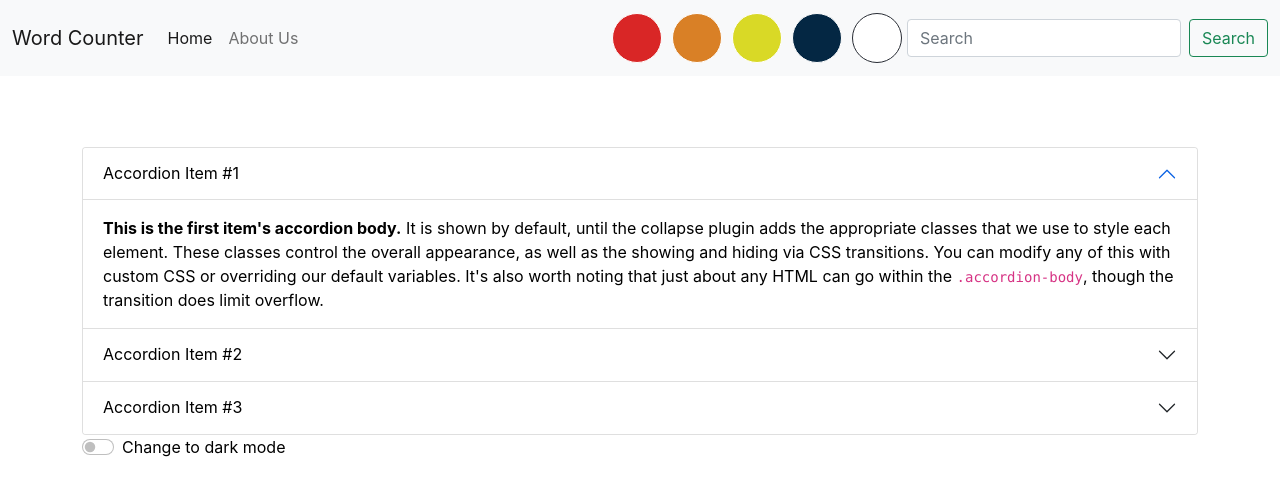
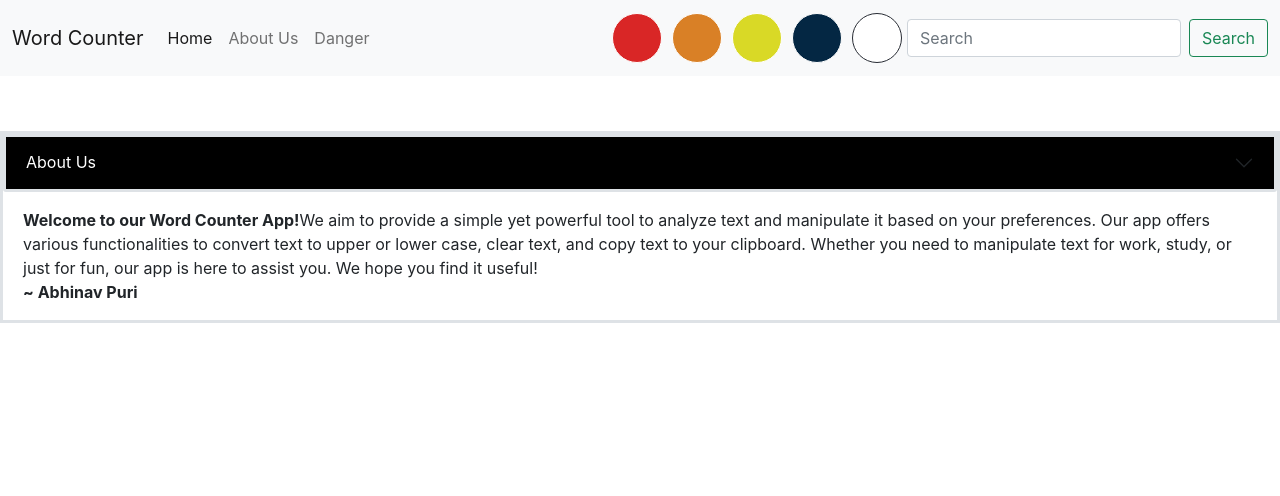
Before and after one commit to gem-abhinavpuri/react_app, a React (Create React App) app in the folder my-app/: page /about in a window 1280 px wide. Shown: the top 496 px of the page. Built offline with nearby package versions, Linux system fonts and the light colour scheme.

Commit message:
video 16 - ex

```diff
--- a/my-app/src/App.js
+++ b/my-app/src/App.js
@@ -7,6 +7,7 @@ import { BrowserRouter, Routes, Route } from "react-router-dom";
 //  https://reactrouter.com/en/main/routers/picking-a-router
 
 import React, { useState } from "react";
+import AlertWithAudio from "./components/AlertWithAudio";
 
 function App() {
   const [mode, setMode] = useState("light");
@@ -85,7 +86,8 @@ function App() {
             />
           }
         />
-        <Route exact path="/about" element={<AboutUs />} />
+        <Route exact path="/about" element={<AboutUs mode = {mode}/>} />
+        <Route exact path="/danger" element={<AlertWithAudio />} />
       </Routes>
     </BrowserRouter>
   );
--- a/my-app/src/components/AboutUs.js
+++ b/my-app/src/components/AboutUs.js
@@ -1,138 +1,47 @@
-import React, { useState } from "react";
+import React from "react";
 
-export default function AboutUs() {
-  const [myStyle, setMyStyle] = useState({
-    color: "black",
-    backgroundColor: "white",
-  });
-  const [btnText, setBtnText] = useState("Change to dark mode");
-
-  const toggleStyle = () => {
-    if (myStyle.color === "black") {
-      setMyStyle({
-        color: "white",
-        backgroundColor: "black",
-      });
-      setBtnText("Change to light mode");
-    } else {
-      setMyStyle({
-        color: "black",
-        backgroundColor: "white",
-      });
-      setBtnText("Change to dark mode");
-    }
-  };
+export default function AboutUs(props) {
   return (
-    <div className="container my-3" style={myStyle}>
-      <div className="accordion" id="accordionExample">
-        <div className="accordion-item">
-          <h2 className="accordion-header" id="headingOne">
+    <div className="accordion accordion-flush" id="accordionFlushExample">
+      <div className="accordion-item border border-3">
+        <h2 className="accordion-header" id="flush-headingOne" >
           <button
-              className="accordion-button"
+          style={{
+            backgroundColor: props.mode === "light" ? "black" : "white",
+            color: props.mode === "light" ? "white" : "black",
+          }}
+            className="accordion-button bg-{} collapsed border border-3"
             type="button"
             data-bs-toggle="collapse"
-              data-bs-target="#collapseOne"
-              aria-expanded="true"
-              aria-controls="collapseOne"
-              style={myStyle}
+            data-bs-target="#flush-collapseOne"
+            aria-expanded="false"
+            aria-controls="flush-collapseOne"
           >
-              Accordion Item #1
+            About Us
           </button>
         </h2>
         <div
-            id="collapseOne"
+          id="flush-collapseOne"
           className="accordion-collapse collapse show"
-            aria-labelledby="headingOne"
-            data-bs-parent="#accordionExample"
+          aria-labelledby="flush-headingOne"
+          data-bs-parent="#accordionFlushExample"
+
         >
-            <div className="accordion-body" style={myStyle}>
-              <strong>This is the first item's accordion body.</strong> It is
-              shown by default, until the collapse plugin adds the appropriate
-              classes that we use to style each element. These classes control
-              the overall appearance, as well as the showing and hiding via CSS
-              transitions. You can modify any of this with custom CSS or
-              overriding our default variables. It's also worth noting that just
-              about any HTML can go within the <code>.accordion-body</code>,
-              though the transition does limit overflow.
-            </div>
-          </div>
-        </div>
-        <div className="accordion-item">
-          <h2 className="accordion-header" id="headingTwo">
-            <button
-              className="accordion-button collapsed"
-              type="button"
-              data-bs-toggle="collapse"
-              data-bs-target="#collapseTwo"
-              aria-expanded="false"
-              aria-controls="collapseTwo"
-              style={myStyle}
+          <div
+            className="accordion-body"
           >
-              Accordion Item #2
-            </button>
-          </h2>
-          <div
-            id="collapseTwo"
-            className="accordion-collapse collapse"
-            aria-labelledby="headingTwo"
-            data-bs-parent="#accordionExample"
-          >
-            <div className="accordion-body" style={myStyle}>
-              <strong>This is the second item's accordion body.</strong> It is
-              hidden by default, until the collapse plugin adds the appropriate
-              classes that we use to style each element. These classes control
-              the overall appearance, as well as the showing and hiding via CSS
-              transitions. You can modify any of this with custom CSS or
-              overriding our default variables. It's also worth noting that just
-              about any HTML can go within the <code>.accordion-body</code>,
-              though the transition does limit overflow.
-            </div>
-          </div>
-        </div>
-        <div className="accordion-item">
-          <h2 className="accordion-header" id="headingThree">
-            <button
-              className="accordion-button collapsed"
-              type="button"
-              data-bs-toggle="collapse"
-              data-bs-target="#collapseThree"
-              aria-expanded="false"
-              aria-controls="collapseThree"
-              style={myStyle}
-            >
-              Accordion Item #3
-            </button>
-          </h2>
-          <div
-            id="collapseThree"
-            className="accordion-collapse collapse"
-            aria-labelledby="headingThree"
-            data-bs-parent="#accordionExample"
-          >
-            <div className="accordion-body" style={myStyle}>
-              <strong>This is the third item's accordion body.</strong> It is
-              hidden by default, until the collapse plugin adds the appropriate
-              classes that we use to style each element. These classes control
-              the overall appearance, as well as the showing and hiding via CSS
-              transitions. You can modify any of this with custom CSS or
-              overriding our default variables. It's also worth noting that just
-              about any HTML can go within the <code>.accordion-body</code>,
-              though the transition does limit overflow.
+            <strong>Welcome to our Word Counter App!</strong>
+            We aim to provide a simple yet powerful tool to analyze text and
+            manipulate it based on your preferences. Our app offers various
+            functionalities to convert text to upper or lower case, clear text,
+            and copy text to your clipboard. Whether you need to manipulate text
+            for work, study, or just for fun, our app is here to assist you. We
+            hope you find it useful!
+            <br></br>
+            <strong>~ Abhinav Puri</strong>
           </div>
         </div>
       </div>
     </div>
-      <div className="form-check form-switch">
-        <input
-          className="form-check-input"
-          type="checkbox"
-          id="flexSwitchCheckChecked"
-          onClick={toggleStyle}
-        />
-        <label className="form-check-label" htmlFor="flexSwitchCheckChecked">
-          {btnText}
-        </label>
-      </div>
-    </div>
   );
 }
--- /dev/null
+++ b/my-app/src/components/AlertWithAudio.js
@@ -0,0 +1,36 @@
+import React, { useEffect } from "react";
+import alertSound from './audio.mp3';
+
+const AlertWithAudio = () => {
+  useEffect(() => {
+    let alertInterval;
+    let iterations = 1;
+    let count = 0;
+
+    alertInterval = setInterval(() => {
+      playAudio();
+      count++;
+
+      if (count === iterations) {
+        clearInterval(alertInterval);
+      }
+    }, 2000);
+
+    return () => {
+      clearInterval(alertInterval);
+    };
+  }, []);
+
+  const playAudio = () => {
+    let audio = new Audio(alertSound);
+    audio.play();
+  };
+
+  return (
+    <div>
+      <h1>Moye Moye</h1>
+    </div>
+  );
+};
+
+export default AlertWithAudio;
--- a/my-app/src/components/Navbar.js
+++ b/my-app/src/components/Navbar.js
@@ -32,6 +32,11 @@ export default function Navbar(props) {
             <li className="nav-item">
               <Link className="nav-link" to="/about">
                 {props.aboutText}
+              </Link>
+            </li>
+            <li className="nav-item">
+              <Link className="nav-link" to="/danger">
+                Danger
               </Link>
             </li>
           </ul>
```
Also changed, not shown: 1 other file (tests, documents, lock files or other folders). Lines whose indentation alone changed are shown as unchanged.
